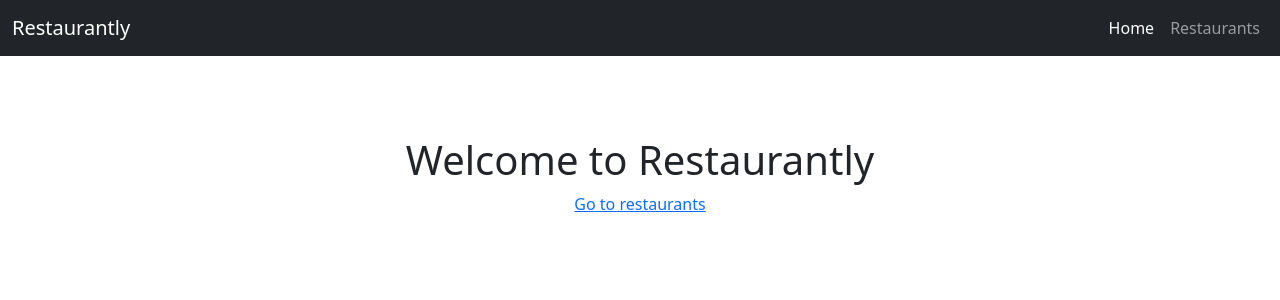
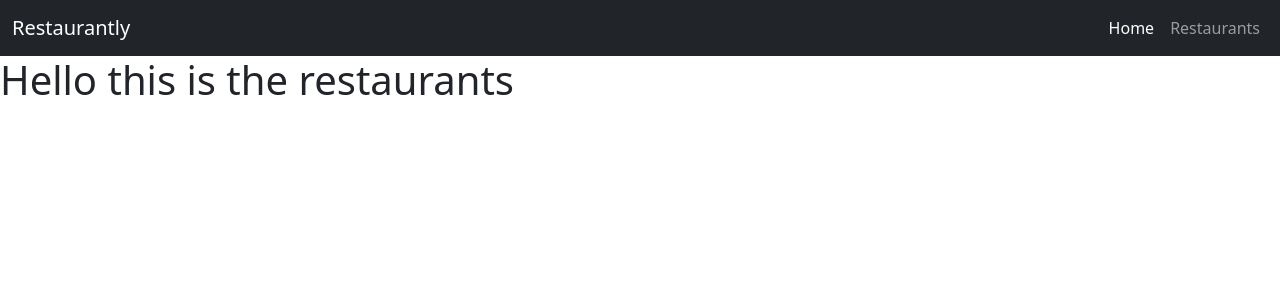
Before and after one commit to drago44/nuxt-top-restaurants, a Nuxt app: page /restaurants in a window 1280 px wide. Shown: the top 300 px of the page. Built offline with nearby package versions, Linux system fonts and the light colour scheme.

Commit message:
create pages

```diff
--- a/components/Nav.vue
+++ b/components/Nav.vue
@@ -5,10 +5,10 @@
       <div class="collapse navbar-collapse" id="navbarSupportedContent">
         <ul class="navbar-nav ml-auto mb-2 mb-lg-0">
           <li class="nav-item">
-            <a class="nav-link active" aria-current="page" href="/">Home</a>
+            <NuxtLink class="nav-link active" aria-current="page" href="/">Home</NuxtLink>
           </li>
           <li class="nav-item">
-            <a class="nav-link" href="/restaurants">Restaurants</a>
+            <NuxtLink class="nav-link" href="/restaurants">Restaurants</NuxtLink>
           </li>
         </ul>
       </div>
--- a/app.vue
+++ b/pages/index.vue
@@ -3,14 +3,14 @@
     <Nav />
     <div class="container">
       <h1>Welcome to Restaurantly</h1>
-      <a href="/restaurants">Go to restaurants</a>
+      <NuxtLink href="/restaurants">Go to restaurants</NuxtLink>
     </div>
   </div>
 </template>
 
 <style scoped>
-  .container {
-    text-align: center;
-    margin-top: 5rem;
-  }
+.container {
+  text-align: center;
+  margin-top: 5rem;
+}
 </style>
--- /dev/null
+++ b/pages/restaurants.vue
@@ -0,0 +1,6 @@
+<template>
+  <div>
+    <Nav />
+    <h1>Hello this is the restaurants</h1>
+  </div>
+</template>
```
